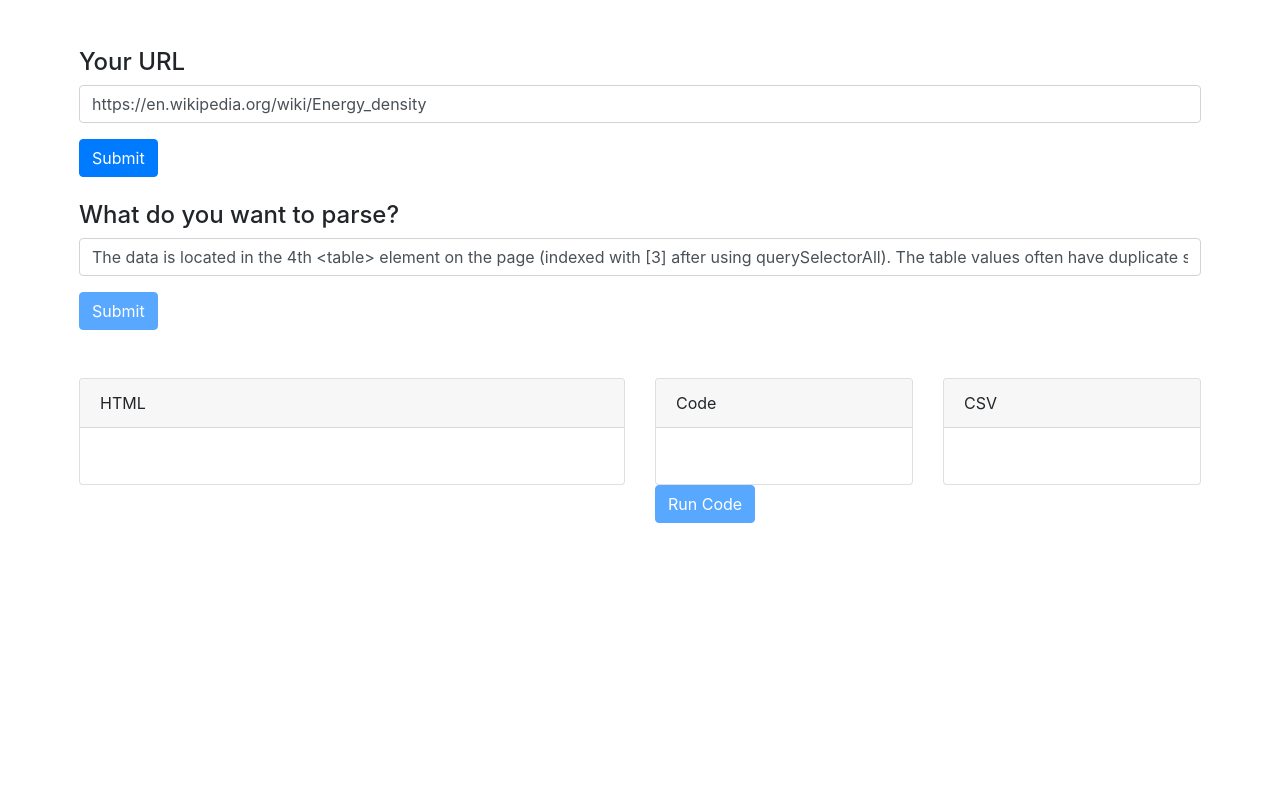
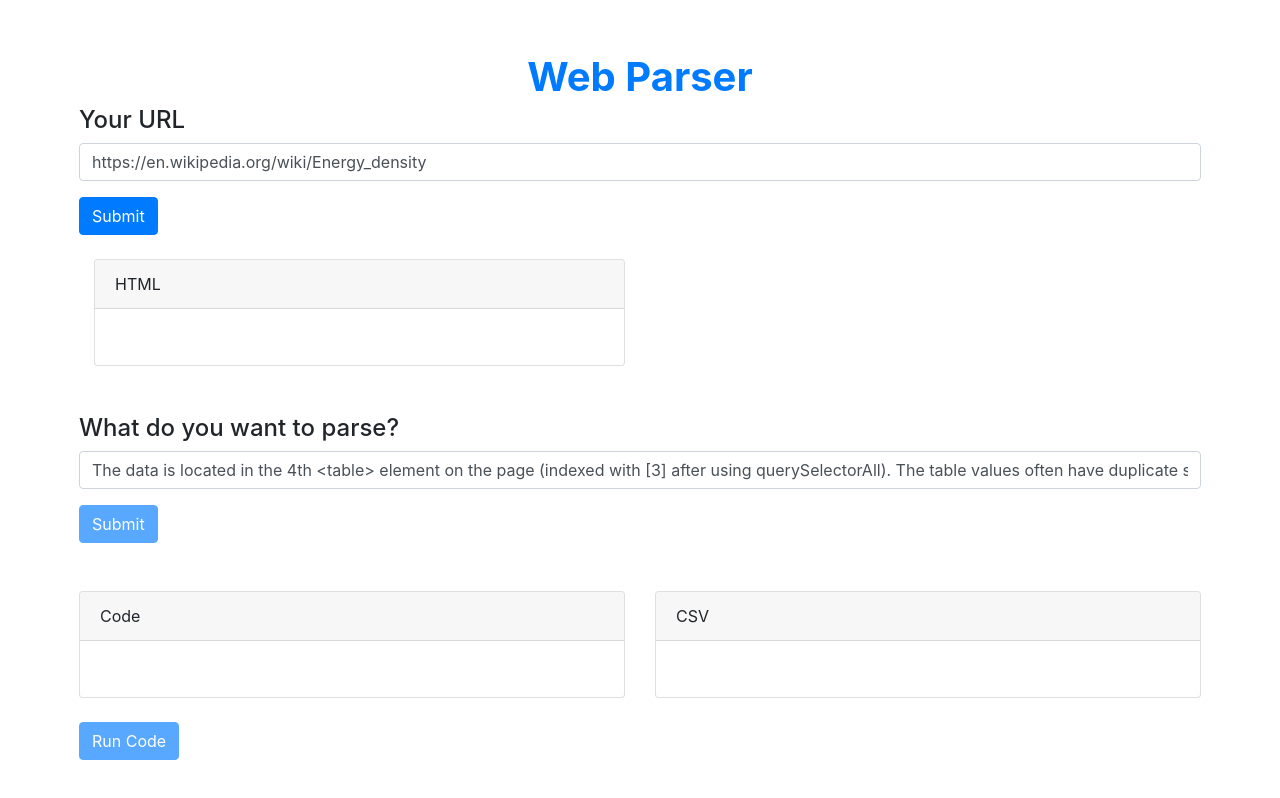
Before and after one commit to faranbutt/automatic_web_parser, a plain HTML site: page index.html in a window 1280 px wide. Drawn offline with nearby package versions, Linux system fonts and the light colour scheme.

Commit message:
update index.html

```diff
--- a/index.html
+++ b/index.html
@@ -4,10 +4,21 @@
     <meta charset="UTF-8">
     <meta name="viewport" content="width=device-width, initial-scale=1.0">
     <title>URL Processor</title>
-
+    <link rel="shortcut icon" href="https://w7.pngwing.com/pngs/417/624/png-transparent-url-shortening-computer-icons-uniform-resource-locator-firefox-firefox-blue-angle-text-thumbnail.png" type="image/x-icon">
     <!-- Linking Bootstrap CSS -->
     <link rel="stylesheet" href="https://maxcdn.bootstrapcdn.com/bootstrap/4.5.2/css/bootstrap.min.css">
-
+    <style>
+        h1{
+            margin: 5px auto;
+            color: #007bff;
+            font-weight: bold;
+        }
+        div.card {
+            max-height: 250px;
+            overflow: scroll;
+            margin: auto;
+        }
+    </style>
     <!-- Optional jQuery and Bootstrap JS if needed -->
     <script src="https://ajax.googleapis.com/ajax/libs/jquery/3.5.1/jquery.min.js"></script>
     <script src="https://maxcdn.bootstrapcdn.com/bootstrap/4.5.2/js/bootstrap.min.js"></script>
@@ -16,12 +27,23 @@
 
 <div class="container mt-5" style="max-width: 90%;">
     <div class="row">
+        <h1>Web Parser</h1>
+        <br>
         <div class="col-md-12">
             <h4>Your URL</h4>
             <div class="input-group mb-3">
                 <input type="text" class="form-control" placeholder="Enter URL" id="urlInput">
             </div>
             <button class="btn btn-primary mb-4" id="urlbutton" onclick="processURL()">Submit</button>
+
+            <div class="col-md-6">
+                <div class="card">
+                    <div class="card-header">HTML</div>
+                    <pre id="htmlBox" class="card-body" style="white-space: pre-wrap;"></pre>
+                </div>
+            </div>
+
+            <br><br>
 
             <h4>What do you want to parse?</h4>
             <div class="input-group mb-3">
@@ -33,20 +55,21 @@
 
     <!-- Display Boxes -->
     <div class="row mt-4">
-        <div class="col-md-6">
+        <!-- <div class="col-md-6">
             <div class="card">
                 <div class="card-header">HTML</div>
                 <pre id="htmlBox" class="card-body" style="white-space: pre-wrap;"></pre>
             </div>
-        </div>
-        <div class="col-md-3">
+        </div> -->
+        <div class="col-md-6">
             <div class="card">
                 <div class="card-header">Code</div>
                 <pre id="codeBox" class="card-body" style="white-space: pre-wrap;"></pre>
             </div>
+            <br>
             <button class="btn btn-primary mb-4" id="runcodebutton" onclick="runCode()" disabled>Run Code</button>
         </div>
-        <div class="col-md-3">
+        <div class="col-md-6">
             <div class="card">
                 <div class="card-header">CSV</div>
                 <pre id="csvBox" class="card-body" style="white-space: pre-wrap;"></pre>
```
